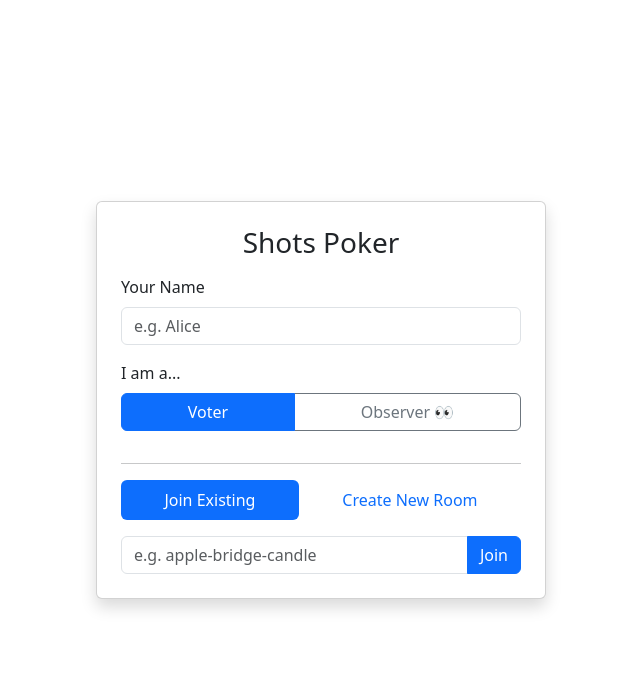
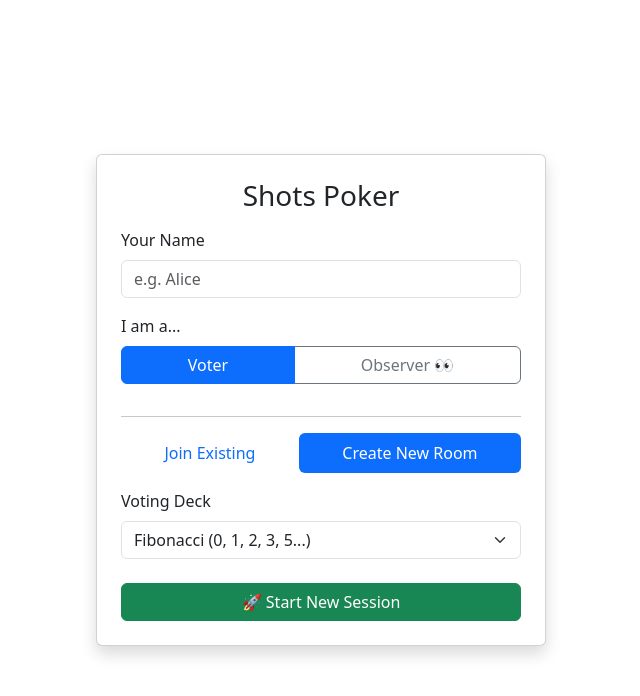
Before and after one commit to fredissy/shotspoker.py, a Flask app: page / in a window 1280 px wide. Shown: the top 696 px of the page, without its empty margins (319-959 px from the left). Run offline with Flask 3, Linux system fonts and the light colour scheme; some libraries are stand-ins or nearby versions.

Commit message:
Create room tab visible on first visit

```diff
--- a/templates/login.html.j2
+++ b/templates/login.html.j2
@@ -40,23 +40,29 @@
 
             <ul class="nav nav-pills nav-fill mb-3" id="pills-tab" role="tablist">
                 <li class="nav-item">
-                    <button class="nav-link active" id="pills-join-tab" data-bs-toggle="pill" data-bs-target="#pills-join" type="button">Join Existing</button>
+                    <button class="nav-link {% if prefill_room_id %}active{% endif %}"
+                            id="pills-join-tab" data-bs-toggle="pill" data-bs-target="#pills-join" type="button">
+                        Join Existing
+                    </button>
                 </li>
                 <li class="nav-item">
-                    <button class="nav-link" id="pills-create-tab" data-bs-toggle="pill" data-bs-target="#pills-create" type="button">Create New Room</button>
+                    <button class="nav-link {% if not prefill_room_id %}active{% endif %}"
+                            id="pills-create-tab" data-bs-toggle="pill" data-bs-target="#pills-create" type="button">
+                        Create New Room
+                    </button>
                 </li>
             </ul>
 
             <div class="tab-content" id="pills-tabContent">
 
-                <div class="tab-pane fade show active" id="pills-join">
+                <div class="tab-pane fade {% if prefill_room_id %}show active{% endif %}" id="pills-join">
                     <div class="input-group">
                         <input type="text" id="roomIdInput" class="form-control" value="{{ prefill_room_id if prefill_room_id else '' }}" placeholder="e.g. apple-bridge-candle">
                         <button class="btn btn-primary" onclick="joinRoom()">Join</button>
                     </div>
                 </div>
 
-                <div class="tab-pane fade" id="pills-create">
+                <div class="tab-pane fade {% if not prefill_room_id %}show active{% endif %}" id="pills-create">
                     <div class="mb-4">
                         <label class="form-label">Voting Deck</label>
                         <select id="deckType" class="form-select">
```
